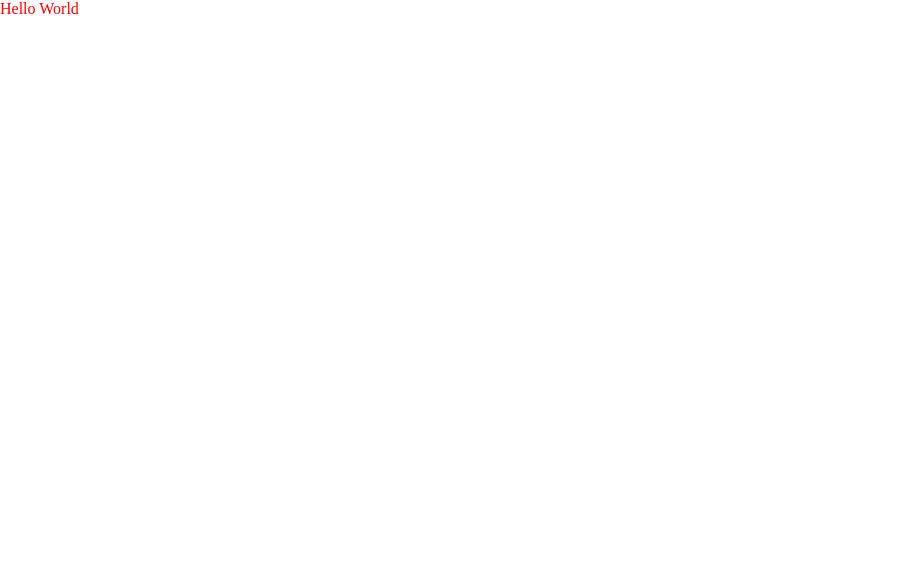
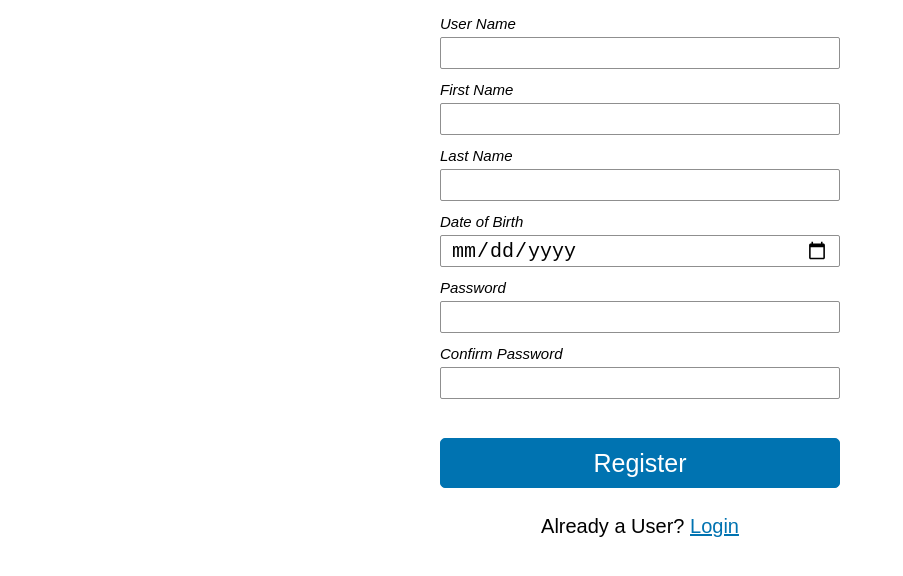
Before and after one commit to deep-muni/Quality-Education, a React (Create React App) app in the folder frontend/: page / in a window 1280 px wide. Shown: the top 576 px of the page, without its empty margins (0-903 px from the left). Built offline with nearby package versions, Linux system fonts and the light colour scheme.

Commit message:
Register Page & Validation added

```diff
--- a/frontend/src/App.js
+++ b/frontend/src/App.js
@@ -1,11 +1,11 @@
 import React from 'react';
 import './App.css';
-import HelloWorld from "./components/HelloWorld";
+import Register from "./components/Register";
 
 function App() {
   return (
     <div className="app">
-      <HelloWorld/>
+      <Register/>
     </div>
   );
 }
--- a/frontend/src/components/Register.js
+++ b/frontend/src/components/Register.js
@@ -1,10 +1,109 @@
-import React from 'react';
+import React, {useEffect, useState} from 'react';
 import '../css/Register.css';
+import validate from "../helper/validation";
+import {AxiosInstance as axios} from "axios";
 
 const Register = () => {
+
+    const [input, setInput] = useState({});
+    const [errors, setErrors] = useState({});
+    const [initial, setInitial] = useState(true);
+    const [result, setResult] = useState('');
+
+    useEffect(() => {
+        setErrors(validate(input, initial));
+    }, [input, initial])
+
+    const handleSubmit = (event) => {
+        event.preventDefault();
+        if (initial) {
+            setResult("Fill the form");
+        } else {
+            if(Object.keys(errors).length === 0){
+                setResult("");
+                const User = {
+                    email: input.email,
+                    firstName: input.firstName,
+                    lastName: input.lastName,
+                    dateOfBirth: input.dateOfBirth,
+                    password: input.password
+                }
+
+                axios.post("http://localhost:5000/register", User)
+                    .then(res => {
+                        if (res.data.status) {
+                            setResult("User has been registered");
+                        } else {
+                            setResult("Username already exist");
+                        }
+                    })
+                    .catch(error => {
+                        console.log(error);
+                    })
+            }else{
+                setResult("Errors in form");
+            }
+        }
+    };
+
+    const handleChange = (event) => {
+        setInput(input => ({...input, [event.target.name]: event.target.value}));
+        setInitial(false);
+    }
+
     return (
         <div className="register">
-            Register
+            <form className="register__form" onSubmit={handleSubmit}>
+                <div className="register__input-section">
+                    <label htmlFor="email">User Name</label>
+                    <input type="text" name="email" className="register__inp"
+                           onChange={handleChange} value={input.email || ''}/>
+                    {errors.email && (<p className={"register__error"}>{errors.email}</p>)}
+                </div>
+
+                <div className="register__input-section">
+                    <label htmlFor="firstName">First Name</label>
+                    <input type="text" name="firstName" className="register__inp"
+                           onChange={handleChange} value={input.firstName || ''}/>
+                    {errors.firstName && (<p className={"register__error"}>{errors.firstName}</p>)}
+                </div>
+
+                <div className="register__input-section">
+                    <label htmlFor="lastName">Last Name</label>
+                    <input type="text" name="lastName" className="register__inp"
+                           onChange={handleChange} value={input.lastName || ''}/>
+                    {errors.lastName && (<p className={"register__error"}>{errors.lastName}</p>)}
+                </div>
+
+                <div className="register__input-section">
+                    <label htmlFor="dateOfBirth">Date of Birth</label>
+                    <input type="date" name="dateOfBirth" className="register__inp"
+                           onChange={handleChange} value={input.dateOfBirth || ''}/>
+                    {errors.dateOfBirth && (<p className={"register__error"}>{errors.dateOfBirth}</p>)}
+                </div>
+
+                <div className="register__input-section">
+                    <label htmlFor="password">Password</label>
+                    <input type="password" name="password" className="register__inp"
+                           onChange={handleChange} value={input.password || ''}/>
+                    {errors.password && (<p className={"register__error"}>{errors.password}</p>)}
+                </div>
+
+                <div className="register__input-section">
+                    <label htmlFor="confirmPassword">Confirm Password</label>
+                    <input type="password" name="confirmPassword" className="register__inp"
+                           onChange={handleChange} value={input.confirmPassword || ''}/>
+                    {errors.confirmPassword && (<p className={"register__error"}>{errors.confirmPassword}</p>)}
+                </div>
+                <div className="register__input-section">
+                    {(<p className={"register__mainError"}>{result}</p>)}
+                    <button type="submit" className="register__submit">Register</button>
+                </div>
+            </form>
+            <div className="register__redirect">
+                <span>Already a User? </span>
+                <a href="http://localhost" className="register__linkLogin"> Login</a>
+            </div>
         </div>
     );
 };
--- a/frontend/src/css/Register.css
+++ b/frontend/src/css/Register.css
@@ -1,3 +1,107 @@
-.register{
-    color: red;
+.register {
+    max-width: 400px;
+    margin: 0 auto;
+    background-color: transparent;
+    padding: 20px;
+    font-family: Arial, serif;
+    border-radius: 10px;
+    position: relative;
+    transform: translate(0);
+    transition: 2s tranform linear;
 }
+
+.register__input-section {
+    position: relative;
+    padding: 7px 0;
+}
+
+.register label {
+    position: absolute;
+    top: -5px;
+    left: 0;
+    color: #000000;
+    font-size: 15px;
+    font-style: italic;
+}
+
+.register__inp {
+    margin: 10px 0;
+    box-sizing: border-box;
+    width: 100%;
+    padding: 0 10px;
+    height: 32px;
+    font-size: 20px;
+    border-radius: 2px;
+    outline: none;
+    background-color: #ffffff;
+    border: 1px solid #8f8f8f;
+    transition: 0.2s border linear;
+}
+
+.register__inp:hover {
+    border: 1px solid #000000;
+}
+
+.register__inp:focus {
+    border-color: #142850;
+}
+
+.register__submit {
+    width: 100%;
+    margin-top: 15px;
+    height: 50px;
+    border-radius: 5px;
+    outline: none;
+    font-size: 25px;
+    background-color: #0073b1;
+    color: #ffffff;
+    border: 1px solid #0073b1;
+}
+
+.register__submit:active {
+    transform: translate(1px, 1px);
+}
+
+.register__submit:focus {
+    border: 1px solid #0073b1;
+    box-shadow: none;
+}
+
+.register__submit:hover {
+    cursor: pointer;
+    background-color: #006097;
+    border: 1px solid #006097;
+    color: #ffffff;
+}
+
+.register__redirect {
+    text-align: center;
+    margin-top: 20px;
+    font-size: 20px;
+}
+
+.register__linkLogin {
+    text-decoration: underline;
+    color: #0073b1;
+}
+
+.register__linkLogin:hover {
+    text-decoration: underline;
+    color: #006097;
+}
+
+.register__error {
+    position: absolute;
+    bottom: 0;
+    right: 0;
+    font-size: 13px;
+    color: #ff0000;
+}
+
+.register__mainError {
+    position: absolute;
+    top: 0;
+    left: 0;
+    font-size: 13px;
+    color: #ff0000;
+}
--- /dev/null
+++ b/frontend/src/helper/validation.js
@@ -0,0 +1,42 @@
+export default function validate(input, initial) {
+    let errors = {};
+    if (!initial) {
+        if (!input.email) {
+            errors.email = 'Email address is required';
+        } else if (!/\S+@\S+\.\S+/.test(input.email)) {
+            errors.email = 'Email address is invalid';
+        }
+
+        if (!input.firstName) {
+            errors.firstName = 'First Name is required';
+        } else if (input.firstName.length <= 2) {
+            errors.firstName = 'First Name length 3 or greater';
+        }
+
+        if (!input.lastName) {
+            errors.lastName = 'Last Name is required';
+        } else if (input.lastName.length <= 2) {
+            errors.lastName = 'Last Name length 3 or greater';
+        }
+
+        if (!input.dateOfBirth) {
+            errors.dateOfBirth = 'Date of Birth is required';
+        } else if (input.dateOfBirth < (((new Date()).getFullYear() - 100) + "-01-01") || input.dateOfBirth > (new Date().toISOString().split('T'))) {
+            errors.dateOfBirth = 'Date of Birth is not valid';
+        }
+
+        if (!input.password) {
+            errors.password = 'Password is required';
+        } else if (input.password.length < 8 || input.password.length > 20) {
+            errors.password = 'Password length between 8 and 20';
+        }
+
+        if (!input.confirmPassword) {
+            errors.confirmPassword = 'Confirm Password is required';
+        } else if (input.password !== input.confirmPassword) {
+            errors.confirmPassword = 'Password does not match';
+        }
+
+    }
+    return errors;
+};
```
